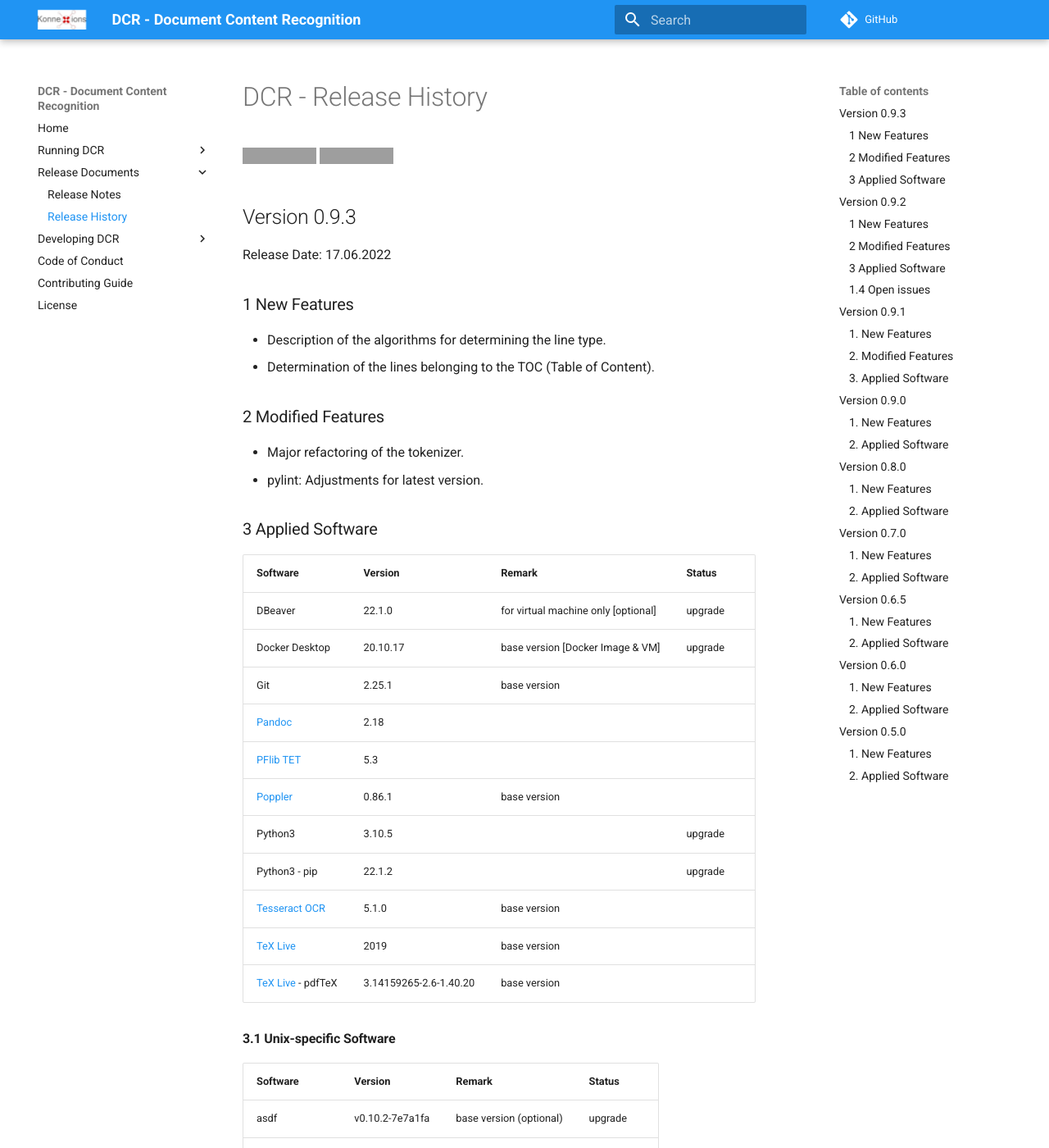
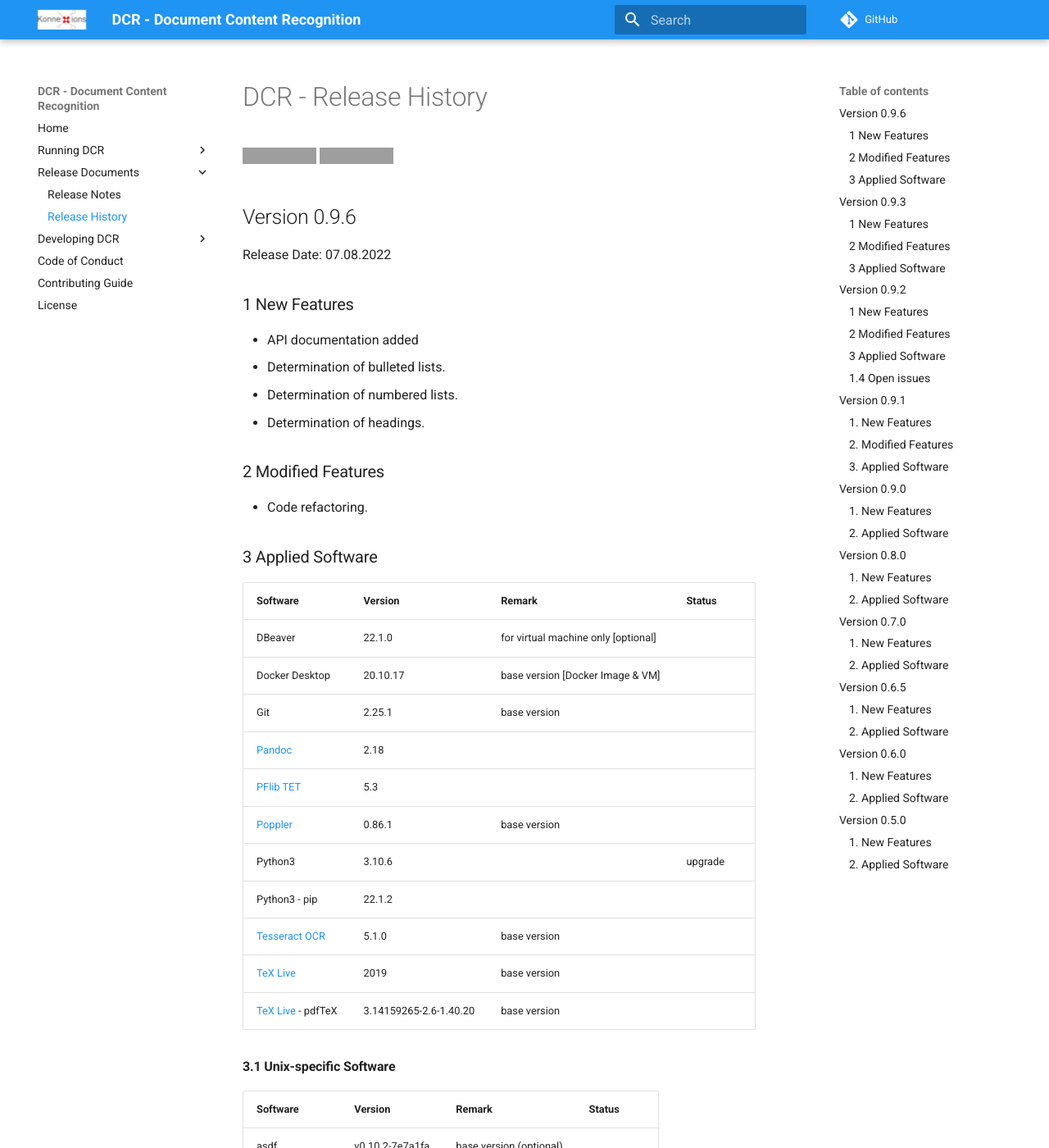
Before and after one commit to KonnexionsGmbH/dcr, an MkDocs documentation site: the page built from docs/release_history.md, in a window 1280 px wide and 1400 px high. Shown: the whole window at 82% size. Built offline with MkDocs 1.6.1 and Material for MkDocs 9.7.7, drawn with Linux system fonts in a browser that asks for light colours; comment, search, counter and statistics services are not loaded; some of the changed text lies outside the part shown; grey boxes are pictures that could not be loaded.

```diff
--- a/docs/release_history.md
+++ b/docs/release_history.md
@@ -2,6 +2,64 @@
 
 ![GitHub (Pre-)Release](https://img.shields.io/github/v/release/KonnexionsGmbH/dcr?include_prereleases)
 ![GitHub (Pre-)Release Date](https://img.shields.io/github/release-date-pre/KonnexionsGmbh/dcr)
+
+## Version 0.9.6
+
+Release Date: 07.08.2022
+
+### 1 New Features
+
+- API documentation added
+- Determination of bulleted lists.
+- Determination of numbered lists.
+- Determination of headings.
+
+### 2 Modified Features
+
+- Code refactoring.
+
+### 3 Applied Software
+
+| Software                                                                      | Version                | Remark                              | Status  |
+|:------------------------------------------------------------------------------|:-----------------------|:------------------------------------|---------|
+| DBeaver                                                                       | 22.1.0                 | for virtual machine only [optional] |         |
+| Docker Desktop                                                                | 20.10.17               | base version [Docker Image & VM]    |         |
+| Git                                                                           | 2.25.1                 | base version                        |         |
+| [Pandoc](https://pandoc.org){:target="_blank"}                                | 2.18                   |                                     |         |
+| [PFlib TET](https://www.pdflib.com/products/tet){:target="_blank"}            | 5.3                    |                                     |         |
+| [Poppler](https://poppler.freedesktop.org){:target="_blank"}                  | 0.86.1                 | base version                        |         |
+| Python3                                                                       | 3.10.6                 |                                     | upgrade |
+| Python3 - pip                                                                 | 22.1.2                 |                                     |         |
+| [Tesseract OCR](https://github.com/tesseract-ocr/tesseract){:target="_blank"} | 5.1.0                  | base version                        |         |
+| [TeX Live](https://www.tug.org/texlive){:target="_blank"}                     | 2019                   | base version                        |         |
+| [TeX Live](https://www.tug.org/texlive){:target="_blank"} - pdfTeX            | 3.14159265-2.6-1.40.20 | base version                        |         |
+
+#### 3.1 Unix-specific Software
+
+| Software                                                        | Version         | Remark                    | Status |
+|:----------------------------------------------------------------|:----------------|:--------------------------|--------|
+| asdf                                                            | v0.10.2-7e7a1fa | base version (optional)   |        |
+| cURL                                                            | 7.68.0          | base version              |        |
+| dos2unix                                                        | 7.4.0           | base version              |        |
+| GCC & G++                                                       | 9.4.0           | base version              |        |
+| GNU Autoconf                                                    | 2.69            | base version              |        |
+| GNU Automake                                                    | 1.16.1          | base version              |        |
+| GNU make                                                        | 4.2.1           | base version              |        |
+| [htop](https://htop.dev){:target="_blank"}                      | 3.2.1           | optional                  |        |
+| [OpenSSL](https://www.openssl.org){:target="_blank"}            | 1.1.1f          | base version              |        |
+| [procps](https://github.com/warmchang/procps){:target="_blank"} | 3.3.16          | base version (optional)   |        |
+| [tmux](https://github.com/tmux/tmux/wiki){:target="_blank"}     | 3.3a            | optional                  |        |
+| Ubuntu                                                          | 20.04.4 LTS     | base version              |        |
+| Vim                                                             | 8.1.3741        | base version (optional)   |        |
+| Wget                                                            | 1.20.3          |                           |        |
+
+#### 3.2 Windows-specific Software
+
+| Software                                                                                | Version | Remark                   | Status |
+|:----------------------------------------------------------------------------------------|:--------|:-------------------------|--------|
+| [Grep for Windows](http://gnuwin32.sourceforge.net/packages/grep.htm){:target="_blank"} | 2.5.4   | base version             |        |
+| [Make for Windows](http://gnuwin32.sourceforge.net/packages/make.htm){:target="_blank"} | 3.81    | base version             |        |
+| [sed for Windows](http://gnuwin32.sourceforge.net/packages/sed.htm){:target="_blank"}   | 4.2.1   | base version             |        |## Version 0.9.3
 
 ## Version 0.9.3
 
```
Also changed, not shown: docs/developing_static_code_analysis.md (+1 -1 lines), docs/release_notes.md (+4 -7 lines), 6 other files.
